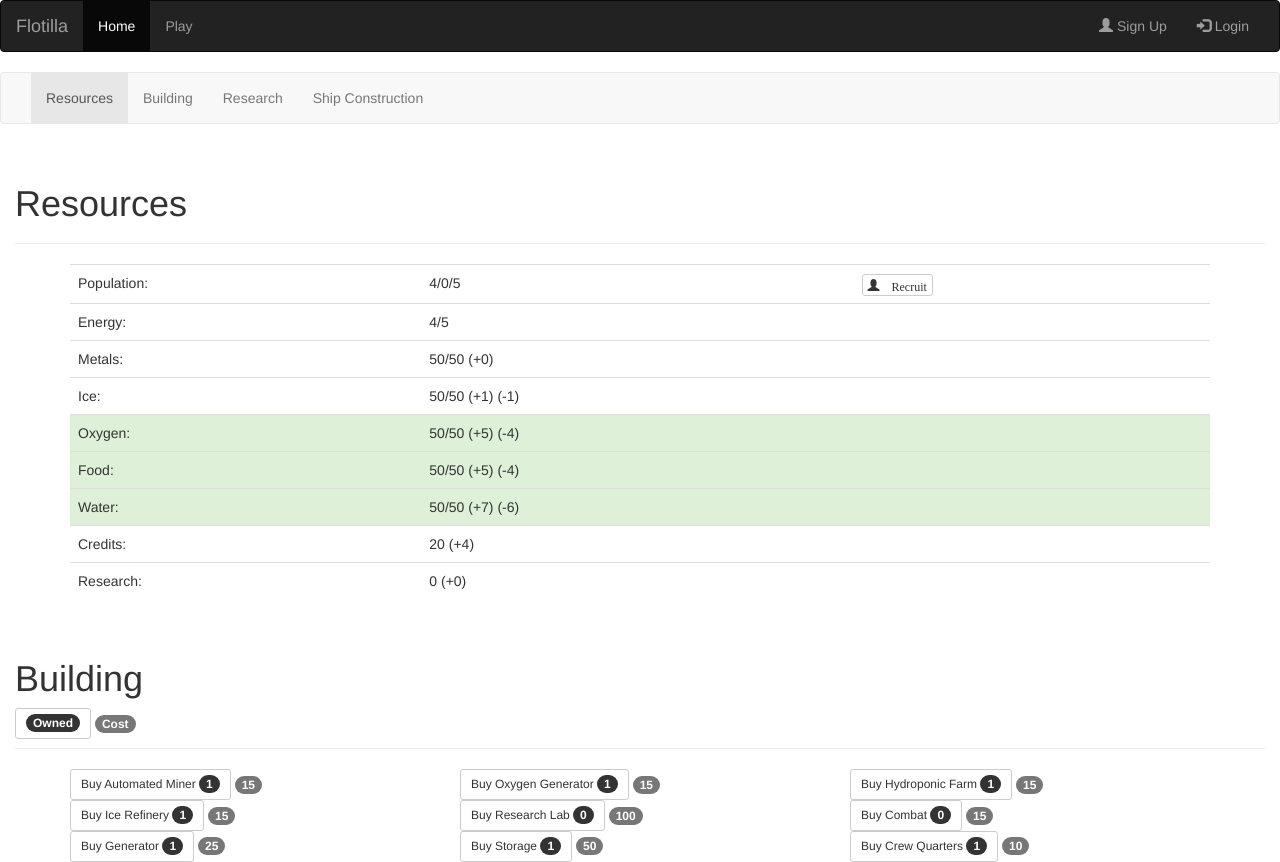
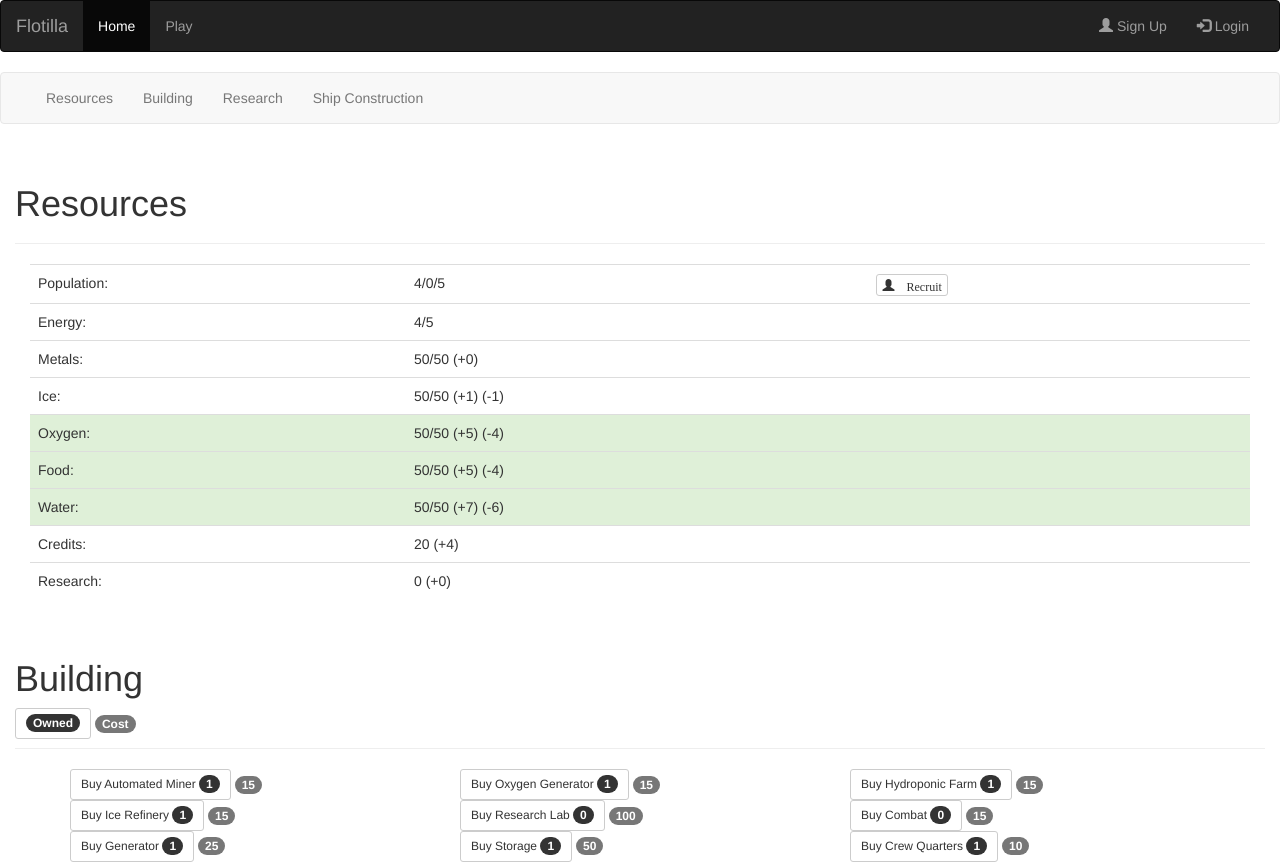
Before and after one commit to warpwarestudios/warpwarestudios.github.io, a plain HTML site: page index.html in a window 1280 px wide. Drawn offline with nearby package versions, Linux system fonts and the light colour scheme.

Commit message:
Small changes
Really just pushing to be sure everything is up to show today

```diff
--- a/index.html
+++ b/index.html
@@ -45,7 +45,7 @@
     </div>
     <div class="collapse navbar-collapse" id="tabsNavbar">
       <ul class="nav navbar-nav">
-        <li class="active"><a data-toggle="collapse" href="#resources">Resources</a></li>
+        <li><a data-toggle="collapse" href="#resources">Resources</a></li>
         <li><a data-toggle="collapse" href="#building">Building</a></li>
         <li><a data-toggle="collapse" href="#research">Research</a></li>
         <li><a data-toggle="collapse" href="#shipconstruction">Ship Construction</a></li>
@@ -54,12 +54,13 @@
   </div>
 </nav>
 
+
 <div class="container-fluid collapse in" id="resources">
 	<div class="page-header">
 		<h1>Resources</h1>
 	</div>
 
-	<div class="container">
+	<div class="container-fluid">
 
 	   <table class="table table-responsive">
 		   <tbody>
@@ -76,6 +77,9 @@
 	   </table>
 	</div>
 </div>
+
+
+
 
 <div class="container-fluid collapse in" id="building">
 
@@ -156,7 +160,7 @@
 	<div class="page-header">
 		<h1>Ship Construction</h1>
 	</div>
-	<h3>Coming Soon</h3>
+		<h3>Coming Soon</h3>
 </div>
 
 <script type="text/javascript" src="main.js"></script>
```
